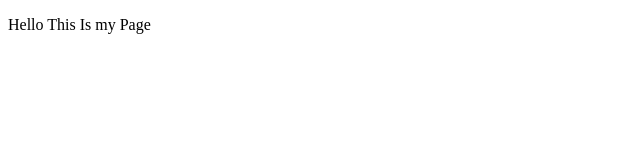
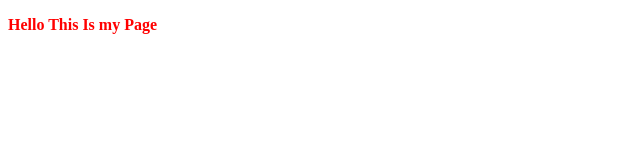
Before and after one commit to MoustafaGhareeb/supersimple-website, a plain HTML site: page mostafa.html in a window 1280 px wide. Shown: the whole page, without its empty margins (0-640 px from the left). Drawn offline with Linux system fonts and the light colour scheme.

Commit message:
Add files via upload

```diff
--- /dev/null
+++ b/mostafa.css
@@ -0,0 +1,4 @@
+p{
+    color:red;
+    font-weight: bold;
+}
--- a/mostafa.html
+++ b/mostafa.html
@@ -3,8 +3,10 @@
   <head>
     <meta charset="UTF-8" />
     <meta name="viewport" content="width=device-width, initial-scale=1.0" />
-    <title>Document</title>
+    <title>Mostafa</title>
+    <link rel="stylesheet" href="mostafa.css" type="text/css" />
   </head>
-  <body></body>
+  <body>
+    <p>Hello This Is my Page</p>
+  </body>
 </html>
-<p>Hello This Is my Page</p>
```
